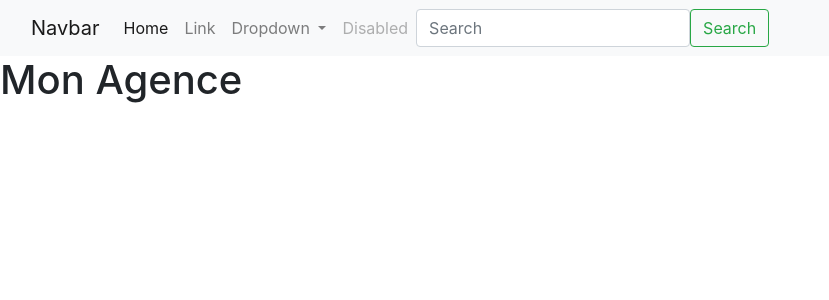
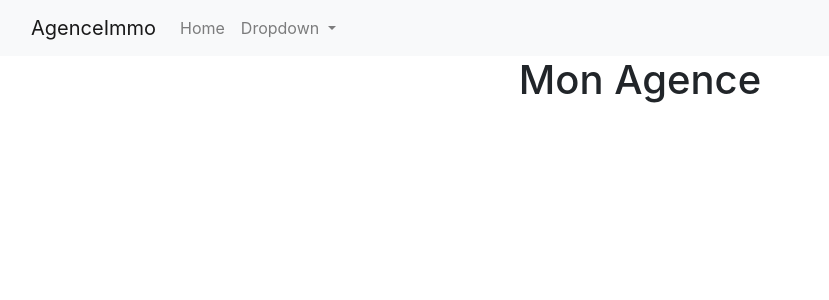
Before and after one commit to rpalvair/angular-formation, an Angular app in the folder monAgence/: page / in a window 1280 px wide. Shown: the top 300 px of the page, without its empty margins (0-829 px from the left). Built offline with nearby package versions, Linux system fonts and the light colour scheme.

Commit message:
feat : Configure titles

```diff
--- a/monAgence/src/app/app.component.html
+++ b/monAgence/src/app/app.component.html
@@ -1,2 +1,2 @@
 <app-header></app-header>
-<h1>{{title}}</h1>
+<h1 class="text-center">{{title}}</h1>
--- a/monAgence/src/app/header/header.component.html
+++ b/monAgence/src/app/header/header.component.html
@@ -1,16 +1,13 @@
 <nav class="navbar navbar-expand-lg navbar-light bg-light">
   <div class="container-fluid">
-    <a class="navbar-brand" href="#">Navbar</a>
+    <a class="navbar-brand" href="#">{{navbarTitle}}</a>
     <button class="navbar-toggler" type="button" data-bs-toggle="collapse" data-bs-target="#navbarSupportedContent" aria-controls="navbarSupportedContent" aria-expanded="false" aria-label="Toggle navigation">
       <span class="navbar-toggler-icon"></span>
     </button>
     <div class="collapse navbar-collapse" id="navbarSupportedContent">
       <ul class="navbar-nav me-auto mb-2 mb-lg-0">
         <li class="nav-item">
-          <a class="nav-link active" aria-current="page" href="#">Home</a>
-        </li>
-        <li class="nav-item">
-          <a class="nav-link" href="#">Link</a>
+          <a class="nav-link" aria-current="page" href="#">Home</a>
         </li>
         <li class="nav-item dropdown">
           <a class="nav-link dropdown-toggle" href="#" id="navbarDropdown" role="button" data-bs-toggle="dropdown" aria-expanded="false">
@@ -23,14 +20,7 @@
             <li><a class="dropdown-item" href="#">Something else here</a></li>
           </ul>
         </li>
-        <li class="nav-item">
-          <a class="nav-link disabled" href="#" tabindex="-1" aria-disabled="true">Disabled</a>
-        </li>
       </ul>
-      <form class="d-flex">
-        <input class="form-control me-2" type="search" placeholder="Search" aria-label="Search">
-        <button class="btn btn-outline-success" type="submit">Search</button>
-      </form>
     </div>
   </div>
 </nav>
--- a/monAgence/src/app/header/header.component.ts
+++ b/monAgence/src/app/header/header.component.ts
@@ -7,6 +7,8 @@ import { Component, OnInit } from '@angular/core';
 })
 export class HeaderComponent implements OnInit {
 
+  navbarTitle = "AgenceImmo"
+
   constructor() { }
 
   ngOnInit(): void {
```
